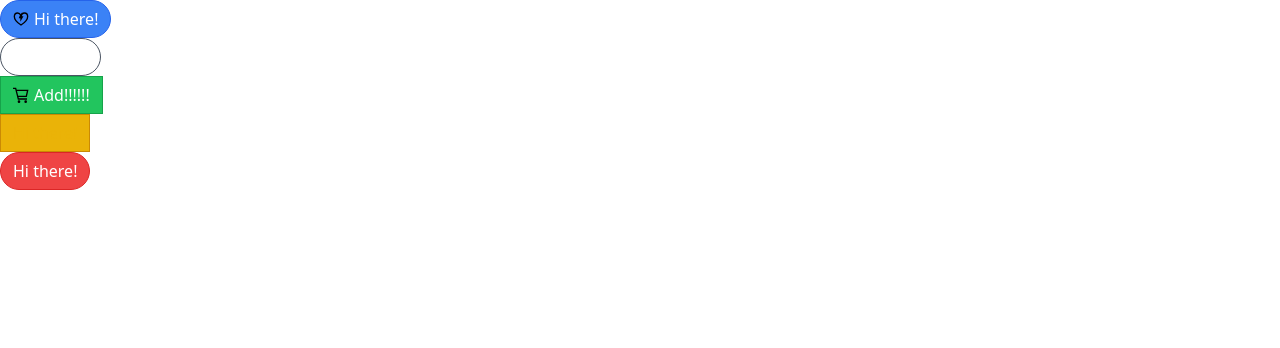
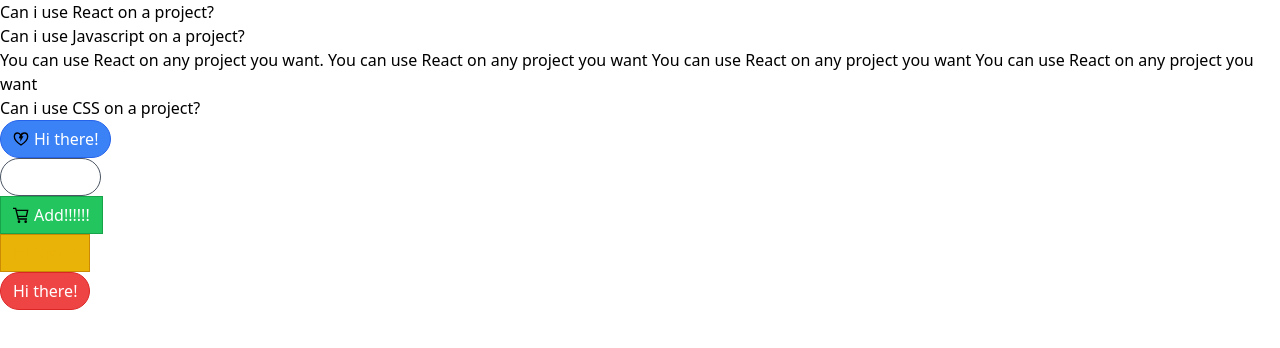
Before and after one commit to TIDIALLO/react-and-redux-repository, a React (Create React App) app in the folder comps/: page / in a window 1280 px wide. Shown: the top 348 px of the page. Built offline with nearby package versions, Linux system fonts and the light colour scheme.

Commit message:
variation on event handler

```diff
--- a/comps/src/App.js
+++ b/comps/src/App.js
@@ -1,18 +1,28 @@
-import Button from "./Button";
-import { GrAed, GrCart } from 'react-icons/gr'
+import ButtonPage from "./pages/ButtonPage";
+import Accordion from "./components/Accordion";
 function App() {
-    const handleClick = () => {
-        console.log("clicked")
-    }
+    const items = [
+        {
+            id: "i1",
+            label: "Can i use React on a project?",
+            content: "You can use React on any project you want. You can use React on any project you want You can use React on any project you want You can use React on any project you want  "
+        },{
+            id: "i2",
+            label: "Can i use Javascript on a project?",
+            content: "You can use React on any project you want. You can use React on any project you want You can use React on any project you want You can use React on any project you want  "
+        },{
+            id: "i3",
+            label: "Can i use CSS on a project?",
+            content: "You can use React on any project you want. You can use React on any project you want You can use React on any project you want You can use React on any project you want  "
+        }
+    ];
     return (
-        <div>
-            <div> <Button primary rounded onClick={handleClick}> <GrAed />Hi there! </Button> </div>
-            <div> <Button secondary rounded outline>Buy Now!!</Button> </div>
-            <div> <Button success><GrCart />Add!!!!!!</Button> </div>
-            <div> <Button warning outline>Hi there!</Button> </div>
-            <div> <Button danger rounded>Hi there!</Button> </div>
-        </div>
+    <div>
+        <Accordion items={items}/>
+        <ButtonPage/>
+    </div>
     )
+
 }
 
 export default App;
--- /dev/null
+++ b/comps/src/components/Accordion.js
@@ -0,0 +1,25 @@
+import { useState } from "react";
+
+function Accordion({items}){
+
+    const [expendedIndex, setExpendedIndex] = useState(1);
+
+    const handleClick = (nextIndex) =>{
+        setExpendedIndex(nextIndex)
+    }
+
+    const renderedItems = items.map((item, index) =>{
+        const isExpended = index === expendedIndex;
+
+        return (
+            <div key={item.id}>
+                <div onClick={() => handleClick(index)} >{item.label}</div>
+                <div>{isExpended && <div>{item.content}</div>}</div>
+            </div>
+        )
+    });
+
+    return <div>{renderedItems} </div>;
+}
+
+export default Accordion;
--- /dev/null
+++ b/comps/src/pages/ButtonPage.js
@@ -0,0 +1,19 @@
+import Button from "../components/Button";
+import { GrAed, GrCart } from 'react-icons/gr'
+
+function ButtonPage() {
+    const handleClick = () => {
+        console.log("clicked")
+    }
+    return (
+        <div>
+            <div> <Button primary rounded onClick={handleClick}> <GrAed />Hi there! </Button> </div>
+            <div> <Button secondary rounded outline>Buy Now!!</Button> </div>
+            <div> <Button success><GrCart />Add!!!!!!</Button> </div>
+            <div> <Button warning outline>Hi there!</Button> </div>
+            <div> <Button danger rounded>Hi there!</Button> </div>
+        </div>
+    )
+}
+
+export default ButtonPage;
```
Also changed, not shown: comps/src/components/Button.js (renamed from comps/src/Button.js).
